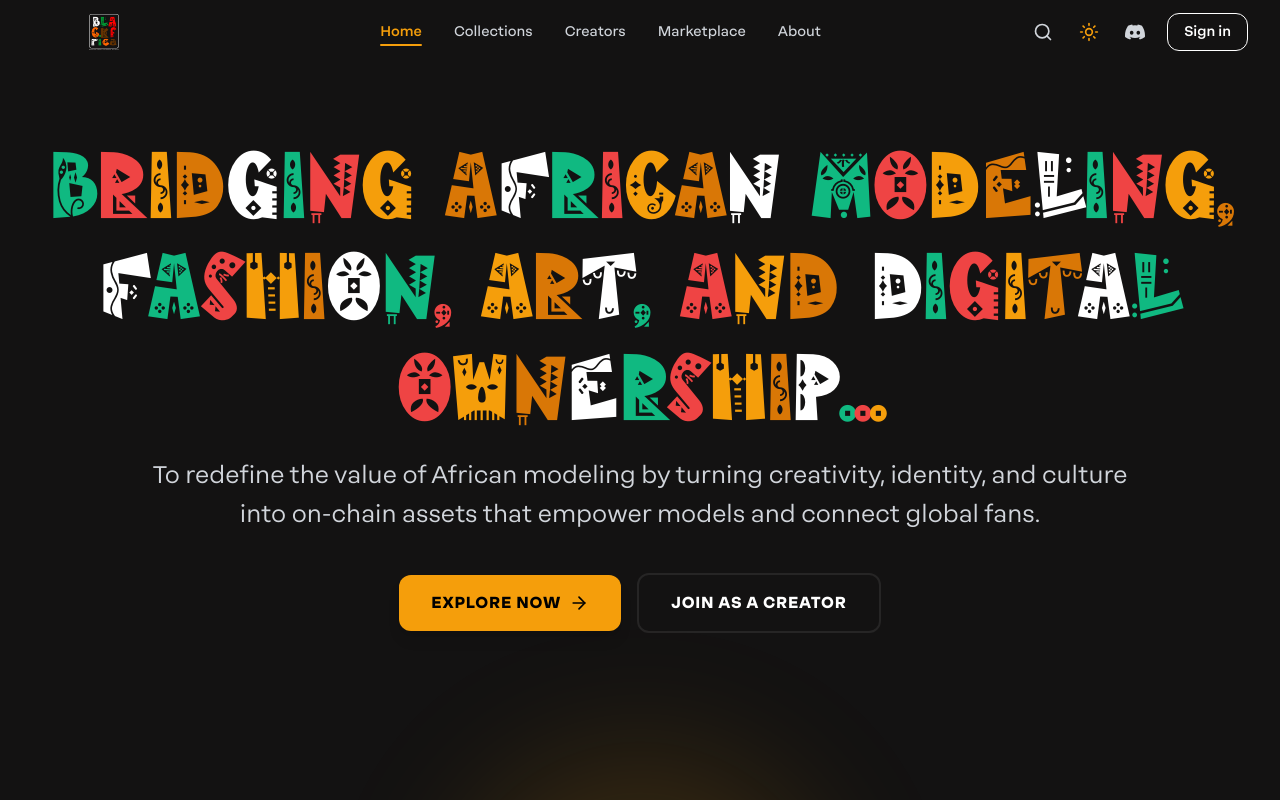
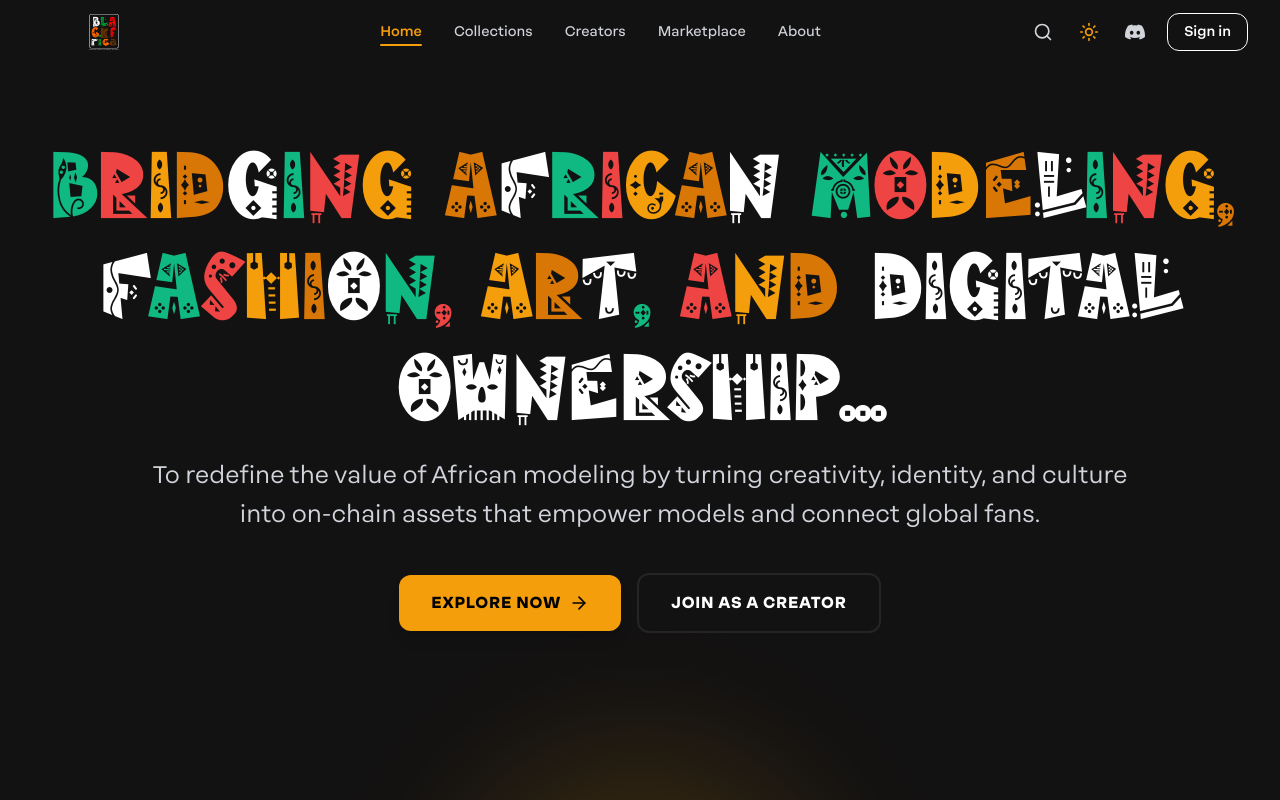
Before and after one commit to Kaycee276/blackfrica-fe, a Next.js app: page / in a window 1280 px wide. Shown: the top 800 px of the page. Built offline with nearby package versions, Linux system fonts and the light colour scheme.

Commit message:
feat: render DIGITAL OWNERSHIP... as solid black/white and cycle brand colors for preceding headline text

```diff
--- a/src/components/Hero.tsx
+++ b/src/components/Hero.tsx
@@ -6,7 +6,8 @@ import { ArrowRight } from "lucide-react";
 import { motion } from "framer-motion";
 
 export const Hero = () => {
-  const headlineText = "BRIDGING AFRICAN MODELING, FASHION, Art, AND DIGITAL OWNERSHIP...";
+  const coloredPart = "BRIDGING AFRICAN MODELING, FASHION, Art, AND ";
+  const monochromePart = "DIGITAL OWNERSHIP...";
 
   // Brand color sequence in exact user order: Green, Red, Gold, Brown, Black
   const colorCycle = [
@@ -24,14 +25,14 @@ export const Hero = () => {
       <div className="max-w-7xl mx-auto px-4 sm:px-6 lg:px-8 relative z-10">
         <div className="flex flex-col items-center text-center max-w-6xl xl:max-w-7xl mx-auto space-y-6">
 
-          {/* Main Headline with letter-by-letter brand color cycling: Green, Red, Gold, Brown, Black */}
+          {/* Main Headline: Colored brand sequence for first part, straight up Black/White for DIGITAL OWNERSHIP... */}
           <motion.h1
             initial={{ opacity: 0, y: 20 }}
             animate={{ opacity: 1, y: 0 }}
             transition={{ duration: 0.6, delay: 0.1 }}
             className="text-3xl sm:text-5xl md:text-6xl lg:text-7xl xl:text-8xl font-extrabold tracking-tight uppercase leading-[1.05] font-mamakilo"
           >
-            {headlineText.split("").map((char, index) => {
+            {coloredPart.split("").map((char, index) => {
               if (char === " ") {
                 return <span key={index}> </span>;
               }
@@ -43,6 +44,9 @@ export const Hero = () => {
                 </span>
               );
             })}
+
+            {/* Straight up Black in light mode / White in dark mode for DIGITAL OWNERSHIP... */}
+            <span className="text-text-primary">{monochromePart}</span>
           </motion.h1>
 
           {/* Subheading directly matching Figma - wider layout on large screens */}
```
